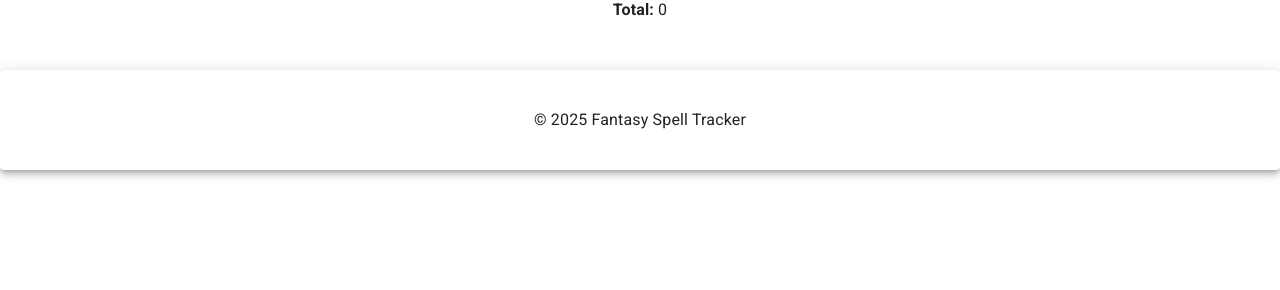
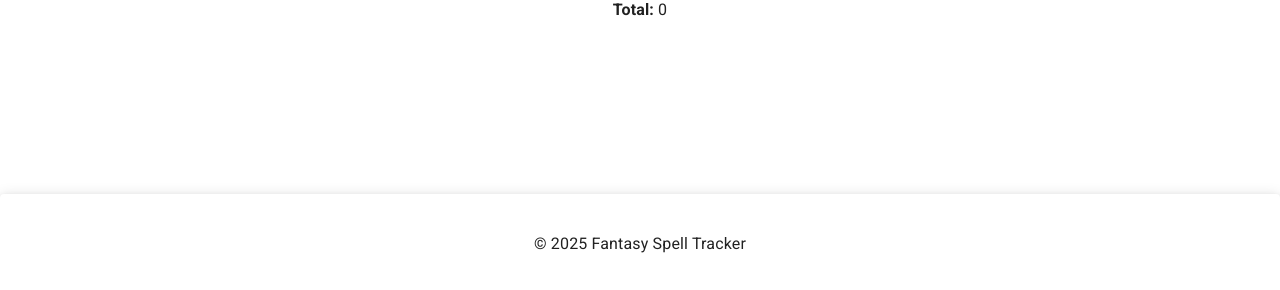
Before and after one commit to Rkfmckee/FantasySpellTracker, a React (Vite) app in the folder client/: page / in a window 1280 px wide. Shown: the part 506-796 px from the top of the page. Built offline with nearby package versions, Linux system fonts and the light colour scheme; no server answers; what @react-keycloak/web, keycloak-js would draw is missing.

Commit message:
Keep footer at bottom

```diff
--- a/client/src/layout/Footer.tsx
+++ b/client/src/layout/Footer.tsx
@@ -2,7 +2,7 @@
 
 export default function Footer() {
     return (
-        <Paper className="footer" elevation={5}>
+        <Paper className="footer mt-auto" elevation={5}>
             <p>© 2025 Fantasy Spell Tracker</p>
         </Paper>
     );
--- a/client/src/layout/Layout.tsx
+++ b/client/src/layout/Layout.tsx
@@ -37,13 +37,13 @@
             <ErrorBoundary fallback={<Error />}>
                 <ThemeProvider theme={theme}>
                     <CssBaseline />
-                    <Navbar mode={mode} setMode={setMode} />
-                    <main>
+                    <main className="d-flex flex-column min-vh-100">
+                        <Navbar mode={mode} setMode={setMode} />
                         <Container maxWidth="xl">
                             <Outlet />
                         </Container>
+                        <Footer />
                     </main>
-                    <Footer />
                 </ThemeProvider>
             </ErrorBoundary>
         </>
```
